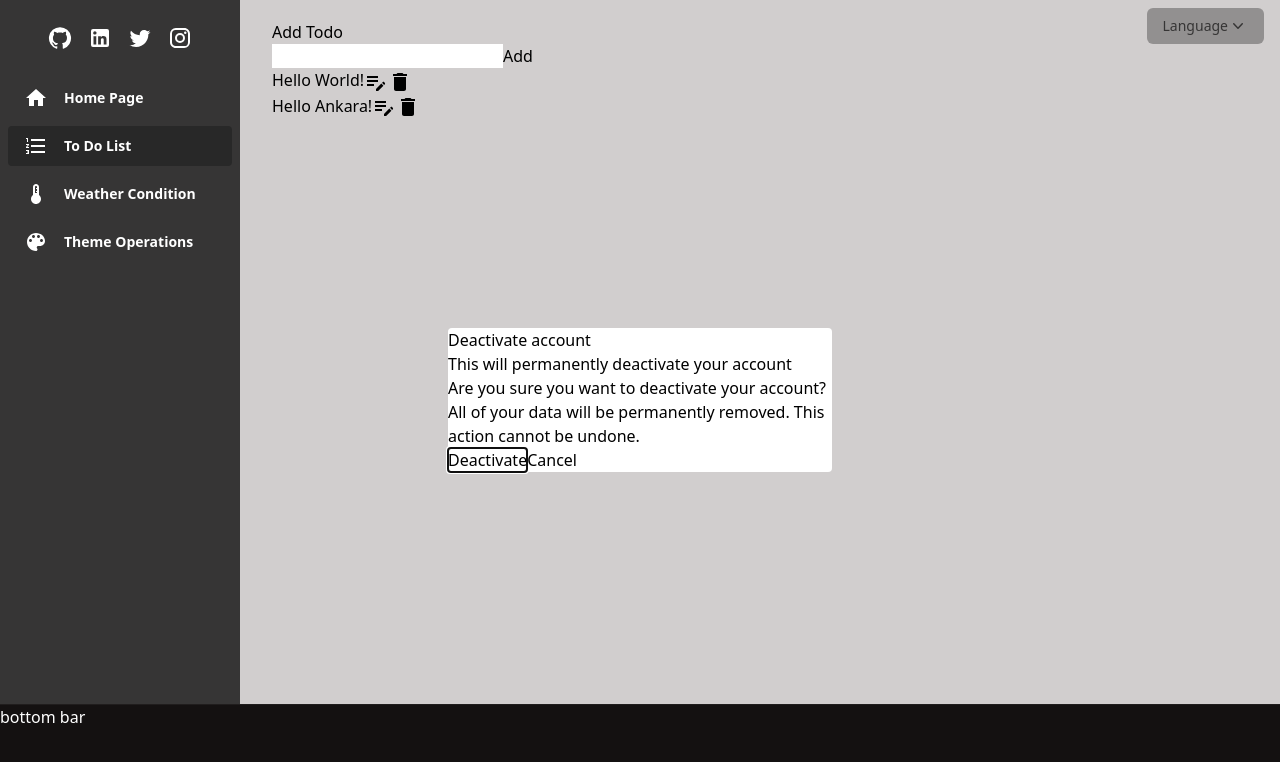
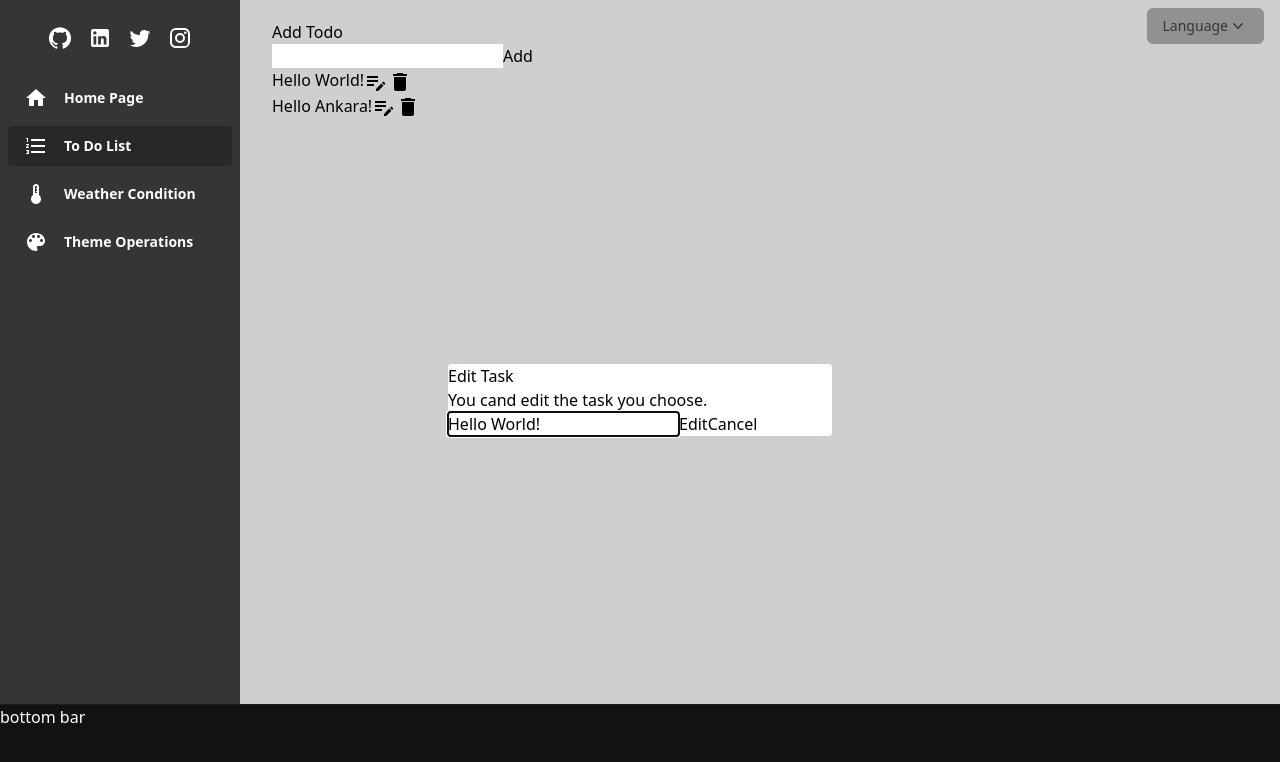
Before and after one commit to aliergul/react-milestone, a React (Create React App) app: page /todo in a window 1280 px wide. Both pictures are taken after a click on the element 376 px from the left and 80 px from the top of the page. Shown: the top 762 px of the page. Built offline with nearby package versions, Linux system fonts and the light colour scheme.

Commit message:
Edit task operation and modal

```diff
--- a/src/pages/Todo/ListTodo.js
+++ b/src/pages/Todo/ListTodo.js
@@ -9,22 +9,34 @@ const ListTodo = () => {
   const { todoList } = useSelector((state) => state.toDo);
   const dispatch = useDispatch();
   const [modalOpen, setModalOpen] = useState(false);
+  const [selectedId, setSelectedId] = useState(null);
 
-  const handleEditTask = () => {
+  const handleEditTask = (id) => {
+    setSelectedId(id);
     setModalOpen(true);
   };
   const closeModal = () => {
     setModalOpen(false);
   };
+  const selectedTodo = todoList.find((todo) => todo.id === selectedId);
   return (
     <div className="text-black">
-      {modalOpen && <EditModal isOpen={modalOpen} setIsOpen={closeModal} />}
+      {modalOpen && selectedTodo && (
+        <EditModal
+          isOpen={modalOpen}
+          setIsOpen={closeModal}
+          selectedTodo={selectedTodo}
+        />
+      )}
       <ul>
         {todoList.map(({ id, content }) => {
           return (
             <li key={id}>
               <span>{content}</span>
-              <span className="cursor-pointer" onClick={handleEditTask}>
+              <span
+                className="cursor-pointer"
+                onClick={() => handleEditTask(id)}
+              >
                 <EditNoteIcon />
               </span>
               <span onClick={() => dispatch(deleteToDo({ id }))}>
--- a/src/pages/Todo/TodoModals/EditModal.js
+++ b/src/pages/Todo/TodoModals/EditModal.js
@@ -1,13 +1,31 @@
-import React, { useMemo } from "react";
+import React, { useState } from "react";
 import { Dialog } from "@headlessui/react";
+import { useDispatch } from "react-redux";
+import { editToDo } from "../../../store/todoService/todoSlice";
 
-function EditModal({ isOpen, setIsOpen }) {
-  const handleDeactivate = () => {
-    // Deactivate logic here
+function EditModal({ isOpen, setIsOpen, selectedTodo }) {
+  const dispatch = useDispatch();
+  const [state, setState] = useState({
+    content: selectedTodo ? selectedTodo.content : "",
+  });
+  const { content } = state;
+
+  const handleEdit = (id) => {
+    if (content === "") {
+      setState({ ...state });
+    } else {
+      dispatch(editToDo({ id: selectedTodo.id, content: state.content }));
       setIsOpen(false);
+    }
   };
-  return useMemo(
-    () => (
+  const handleChange = (e) => {
+    setState({
+      ...state,
+      content: e.target.value,
+    });
+  };
+
+  return (
     <Dialog
       open={isOpen}
       onClose={() => setIsOpen(false)}
@@ -15,22 +33,22 @@ function EditModal({ isOpen, setIsOpen }) {
     >
       <div className="fixed inset-0 flex w-screen items-center justify-center p-4 text-black">
         <Dialog.Panel className="w-full max-w-sm rounded bg-white">
-            <Dialog.Title>Deactivate account</Dialog.Title>{" "}
+          <Dialog.Title>Edit Task</Dialog.Title>
           <Dialog.Description>
-              This will permanently deactivate your account
+            You cand edit the task you choose.
           </Dialog.Description>
-            <p>
-              Are you sure you want to deactivate your account? All of your data
-              will be permanently removed. This action cannot be undone.
-            </p>
-            <button onClick={handleDeactivate}>Deactivate</button>
+          <input
+            name="content"
+            type="text"
+            className="text-black"
+            value={content}
+            onChange={handleChange}
+          />
+          <button onClick={() => handleEdit()}>Edit</button>
           <button onClick={() => setIsOpen(false)}>Cancel</button>
         </Dialog.Panel>
       </div>
     </Dialog>
-    ),
-    // eslint-disable-next-line
-    [isOpen, setIsOpen]
   );
 }
 export default EditModal;
```
Lines whose indentation alone changed are shown as unchanged.
